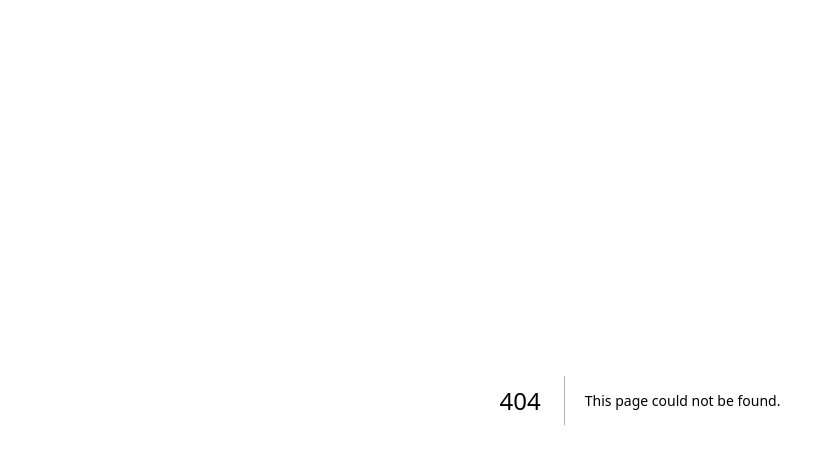
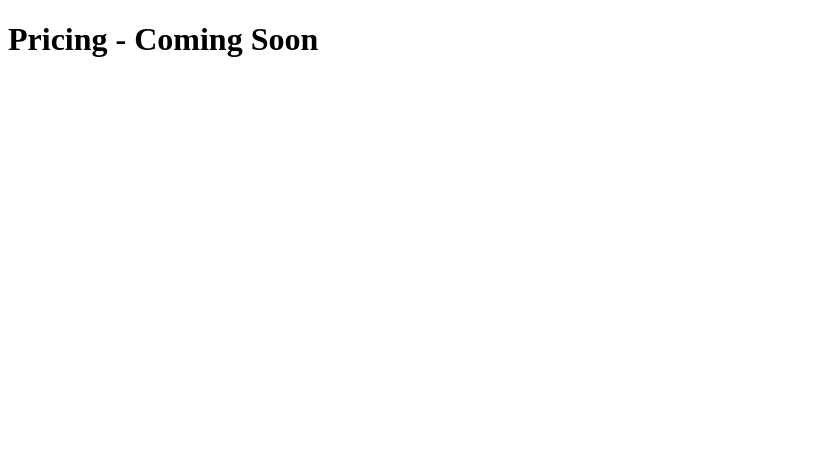
Before and after one commit to BTMMatty/tinkerly.io, a Next.js app in the folder frontend/: page /pricing in a window 1280 px wide. Before the commit this address had no page. Shown: the top 464 px of the page, without its empty margins (0-835 px from the left). Built offline with nearby package versions, Linux system fonts and the light colour scheme.

Commit message:
Add all missing pages including auth routes

```diff
--- /dev/null
+++ b/frontend/app/dashboard/page.tsx
@@ -0,0 +1,5 @@
+import DeveloperStudioDashboard from '../../src/components/DeveloperStudioDashboard';
+
+export default function DashboardPage() {
+  return <DeveloperStudioDashboard />;
+}
--- /dev/null
+++ b/frontend/app/pricing/page.tsx
@@ -0,0 +1,7 @@
+export default function PricingPage() {
+  return (
+    <div>
+      <h1>Pricing - Coming Soon</h1>
+    </div>
+  );
+}
```
Also changed, not shown: frontend/app/sign-in/[[...sign-in]]/page.tsx (added, +9 -0 lines), frontend/app/sign-up/[[...sign-up]]/page.tsx (added, +9 -0 lines).
